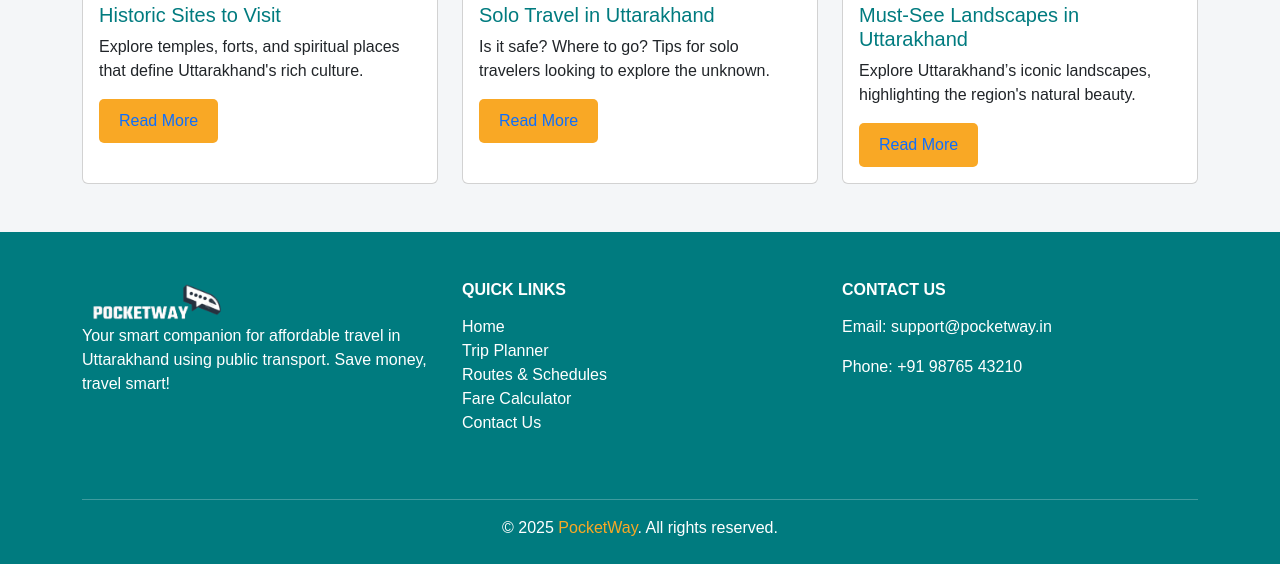
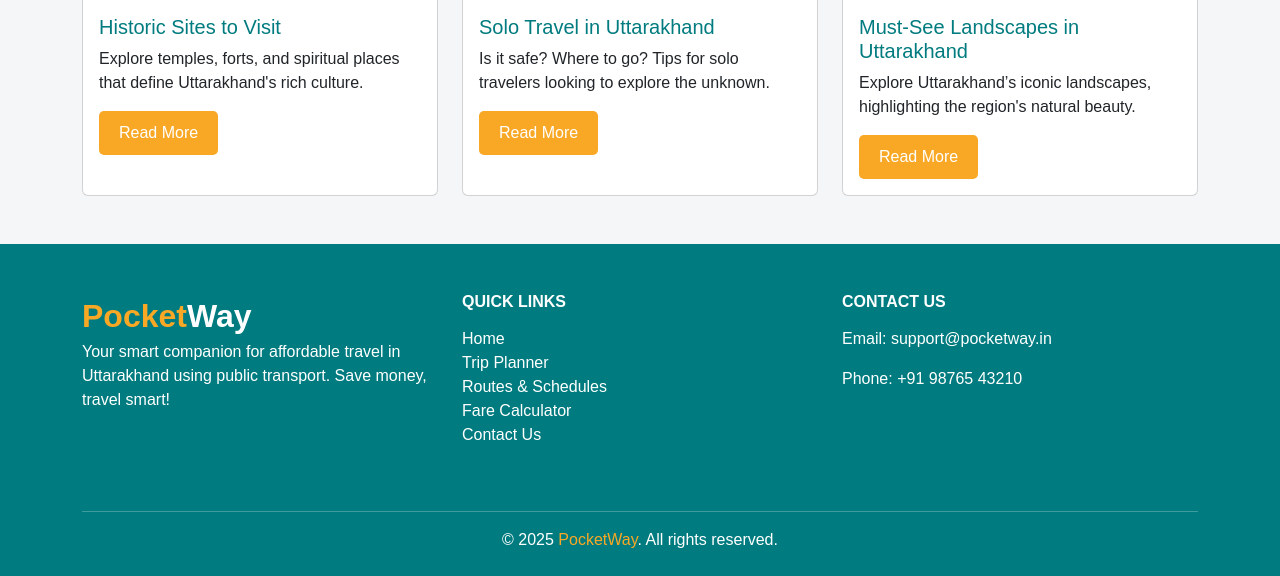
Before and after one commit to abhishekmahara/Pocket-way, a PHP site: page /index.php in a window 1280 px wide. Shown: the part 2012-2588 px from the top of the page. Run offline with PHP 8.4, Linux system fonts and the light colour scheme.

Commit message:
make logo correct

```diff
--- a/includes/footer.php
+++ b/includes/footer.php
@@ -39,7 +39,9 @@
 
       <!-- About Section -->
       <div class="col-md-4 mb-4">
-      <img src="assets/img/logoo.png" alt="Pocket" class="logo">
+      <a class="navbar-brand" href="#" style="font-size: 2rem; font-weight: 700; color: #ffffff;">
+      <span style="color: #F9A825;">Pocket</span>Way
+    </a>
       <p class="mb-0">Your smart companion for affordable travel in Uttarakhand using public transport. Save money, travel smart!</p>
       </div>
 
--- a/includes/header.php
+++ b/includes/header.php
@@ -14,11 +14,6 @@
             font-weight: bold;
             color: #0056b3;
         }
-        .logo {
-            width: 150px;
-            height: auto;
-        }
-
         .nav-link {
             font-size: 1rem;
             margin-right: 1rem;
@@ -36,8 +31,9 @@
   <!-- Final Polished Header -->
 <nav class="navbar navbar-expand-lg sticky-top" style="background-color: #007B7F; padding: 1.2rem 0;">
   <div class="container">
-      <img src="../assets/img/logoo.png" alt="Pocket" class="logo">
-
+    <a class="navbar-brand" href="#" style="font-size: 2rem; font-weight: 700; color: #ffffff;">
+      <span style="color: #F9A825;">Pocket</span>Way
+    </a>
     <button class="navbar-toggler text-white" type="button" data-bs-toggle="collapse" data-bs-target="#navbarNav" aria-controls="navbarNav" aria-expanded="false" aria-label="Toggle navigation">
       <span class="navbar-toggler-icon"></span>
     </button>
@@ -45,7 +41,7 @@
     <div class="collapse navbar-collapse" id="navbarNav">
       <ul class="navbar-nav ms-auto">
         <li class="nav-item">
-          <a class="nav-link text-white fs-5 px-3" href="../">Home</a>
+          <a class="nav-link text-white fs-5 px-3" href="/POCKET-WAY/index.php">Home</a>
         </li>
         <li class="nav-item">
           <a class="nav-link text-white fs-5 px-3" href="#trip-planner">Trip Planner</a>
@@ -54,10 +50,7 @@
           <a class="nav-link text-white fs-5 px-3" href="#routes">Routes & Schedules</a>
         </li>
         <li class="nav-item">
-          <a class="nav-link text-white fs-5 px-3" href="#fares">Fare Calculator</a>
-        </li>
-        <li class="nav-item">
-          <a class="nav-link text-white fs-5 px-3" href="#contact">Contact Us</a>
+          <a class="nav-link text-white fs-5 px-3" href="#fares">Blog</a>
         </li>
         <li class="nav-item">
           <a class="nav-link text-white fs-5 px-3" href="#about">About Us</a>
--- a/index.php
+++ b/index.php
@@ -62,14 +62,14 @@
       margin-bottom: 2rem;
     }
 
-    .text-primary {    /* Read More Button  */
+    .read-more {    /* Read More Button  */
     padding: 10px 20px;
     background-color: #F9A825;
     text-decoration: none;
     border-radius: 5px;
     display: inline-block;
     text-align: center;
-    color: black;
+    color: white ;
     }
 
     .card-title {
@@ -115,6 +115,8 @@
       </form>
     </div>
   </section>
+
+
 
   <!-- Destinations -->
   <section class="bg-white">
@@ -194,7 +196,7 @@
                     <div class="card-body">
                         <h5 class="card-title">Top 5 Treks in Uttarakhand</h5>
                         <p class="card-text">Discover thrilling treks like Kedarkantha and Valley of Flowers for your next adventure.</p>
-                        <a href="blog/fivetrek.php" class="text-primary">Read More </a>
+                        <a href="blog/fivetrek.php" class="read-more">Read More </a>
                     </div>
                 </div>
             </div>
@@ -205,7 +207,7 @@
                     <div class="card-body">
                         <h5 class="card-title">Local Foods You Must Try</h5>
                         <p class="card-text">Enjoy the taste of Aloo Ke Gutke and Bal Mithai while exploring the beautiful hills of Uttarakhand.</p>
-                        <a href="blog/localfood.php" class="text-primary">Read More </a>
+                        <a href="blog/localfood.php" class="read-more">Read More </a>
                     </div>
                 </div>
             </div>
@@ -216,8 +218,7 @@
                     <div class="card-body">
                         <h5 class="card-title">How to Travel Cheaply by Bus</h5>
                         <p class="card-text">Learn how to use public transport smartly with our budget travel guide.</p>
-                        <a href="blog/travelBus.php" class="text-primary">Read More </a>
-                        <a href="blog/cheaptravel.php" class="text-primary">Read More </a>
+                        <a href="blog/cheaptravel.php" class="read-more">Read More </a>
                     </div>
                 </div>
             </div>
@@ -228,7 +229,7 @@
                     <div class="card-body">
                         <h5 class="card-title">Historic Sites to Visit</h5>
                         <p class="card-text">Explore temples, forts, and spiritual places that define Uttarakhand's rich culture.</p>
-                        <a href="" class="text-primary">Read More </a>
+                        <a href="" class="read-more">Read More </a>
                     </div>
                 </div>
             </div>
@@ -239,7 +240,7 @@
                     <div class="card-body">
                         <h5 class="card-title">Solo Travel in Uttarakhand</h5>
                         <p class="card-text">Is it safe? Where to go? Tips for solo travelers looking to explore the unknown.</p>
-                        <a href="#" class="text-primary">Read More </a>
+                        <a href="#" class="read-more">Read More </a>
                     </div>
                 </div>
             </div>
@@ -250,7 +251,7 @@
                     <div class="card-body">
                         <h5 class="card-title">Must-See Landscapes in Uttarakhand</h5>
                         <p class="card-text">Explore Uttarakhand’s iconic landscapes, highlighting the region's natural beauty.</p>
-                        <a href="blog\natureview.php" class="text-primary">Read More </a>
+                        <a href="blog\natureview.php" class="read-more">Read More </a>
                     </div>
                 </div>
             </div>
```
